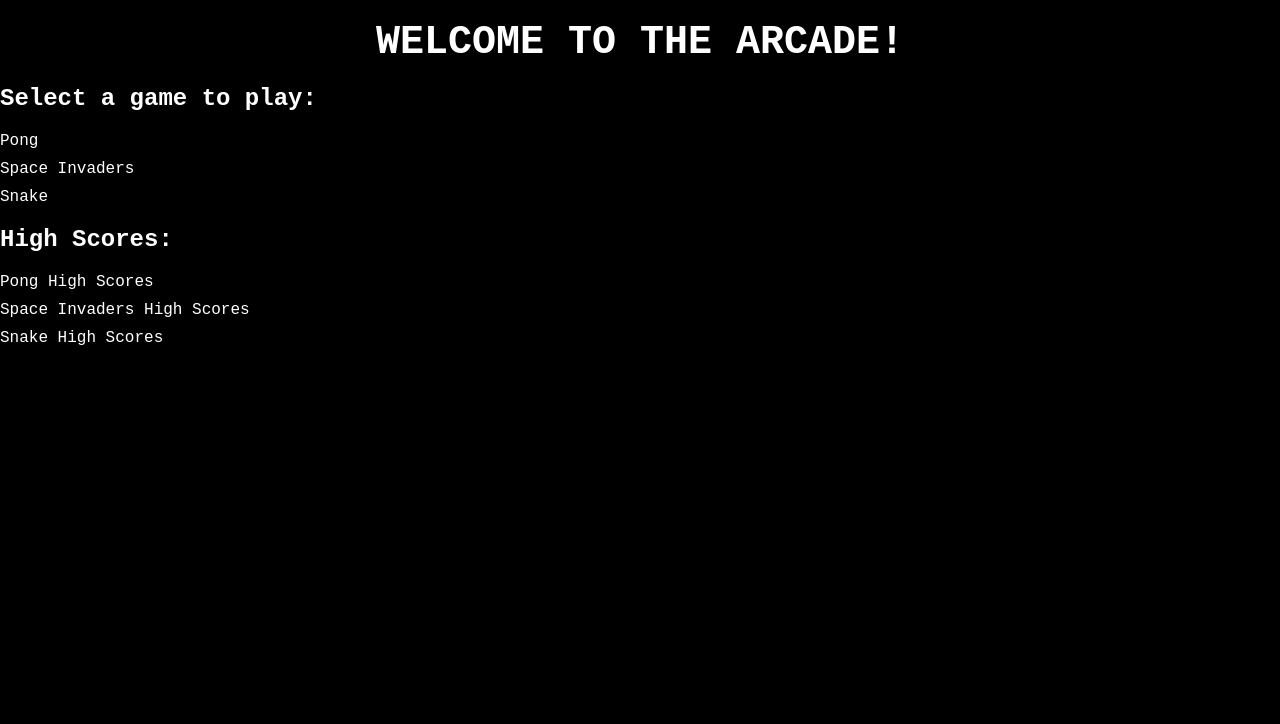
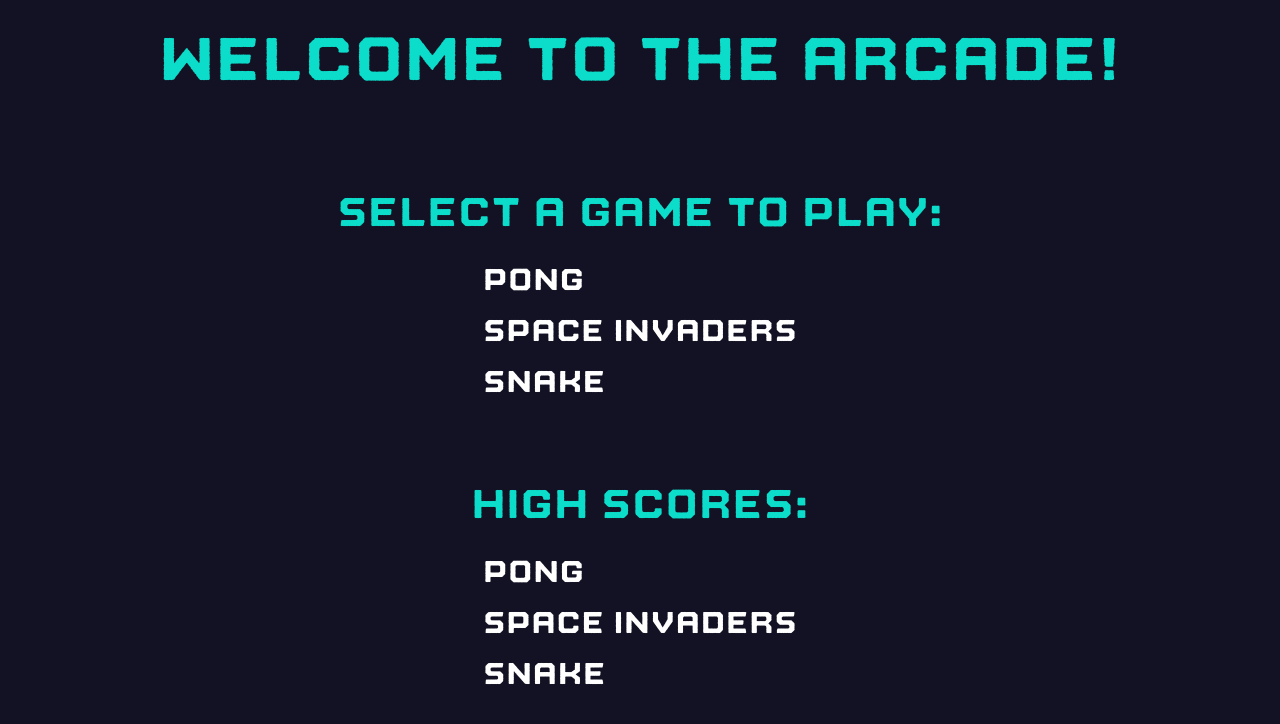
Before and after one commit to phoawb/browser-arcade, a Flask app: page / in a window 1280 px wide. Shown: the top 724 px of the page. Run offline with Flask 3, Linux system fonts and the light colour scheme.

Commit message:
CSS:ed the start screen

```diff
--- a/static/css/arcade.css
+++ b/static/css/arcade.css
@@ -1,27 +1,51 @@
 /* arcade.css */
 
+@font-face {
+  font-family: Nostromo;
+  src: url('../fonts/NostromoRough-Black.woff') format('woff');
+}
+
+#game-container {
+  display: flex;
+  justify-content: center; /* Horizontally center elements */
+  align-items: center; /* Vertically center elements */
+  flex-direction: column;
+}
+#score-container {
+  display: flex;
+  justify-content: center; /* Horizontally center elements */
+  align-items: center; /* Vertically center elements */
+  flex-direction: column;
+}
+
 body {
-  background-color: #000;
-  color: #fff;
-  font-family: 'Courier New', monospace;
+  display: flex;
+  justify-content: center;
+  align-items: center;
+  flex-direction: column;
+  background-color: #121224;
+  color: #0cdcca;
+  font-family: 'Nostromo', 'Courier New', monospace;
   margin: 0;
   padding: 0;
 }
 
 h1 {
   text-align: center;
-  font-size: 40px;
+  font-size: 60px;
   margin: 20px 0;
   text-transform: uppercase;
 }
 
 h2 {
-  font-size: 24px;
+  font-size: 40px;
   margin: 20px 0;
+  margin-top: 65px;
 }
 
 ul {
   list-style-type: none;
+  font-size: 30px;
   padding: 0;
   margin: 0;
 }
@@ -31,10 +55,38 @@ li {
 }
 
 a {
+  border-radius: 0.6vw;
   color: #fff;
   text-decoration: none;
 }
 
 a:hover {
-  color: #ff00ff;
+  box-shadow: 0 0 1.8vw #0cdcca;
+  animation: blink 1.5s infinite;
 }
+
+@keyframes blink {
+  0% {
+    opacity: 1;
+  }
+  50% {
+    opacity: 0;
+  }
+  100% {
+    opacity: 1;
+  }
+}
+
+button {
+  font-family: Nostromo;
+  font-size: 2.5vw;
+  border: 0.14vw solid #3e424f;
+  border-radius: 0.6vw;
+  color: #0cdcca;
+  background-color: #252732;
+}
+
+button:hover {
+  border: 0.14vw solid #0cdcca;
+  box-shadow: 0 0 1.8vw #0cdcca;
+}
--- a/templates/index.html
+++ b/templates/index.html
@@ -10,6 +10,7 @@
   </head>
   <body>
     <h1>Welcome to the Arcade!</h1>
+    <div id="game-container">
       <h2>Select a game to play:</h2>
       <ul>
         <li>
@@ -20,23 +21,26 @@
             >Space Invaders</a
           >
         </li>
-      <li><a href="{{ url_for('play_game', game_name='snake') }}">Snake</a></li>
+        <li>
+          <a href="{{ url_for('play_game', game_name='snake') }}">Snake</a>
+        </li>
       </ul>
+    </div>
+    <div id="score-container">
       <h2>High Scores:</h2>
       <ul>
         <li>
-        <a href="{{ url_for('high_scores', game='pong') }}">Pong High Scores</a>
+          <a href="{{ url_for('high_scores', game='pong') }}">Pong</a>
         </li>
         <li>
           <a href="{{ url_for('high_scores', game='spaceInvaders') }}"
-          >Space Invaders High Scores</a
+            >Space Invaders</a
           >
         </li>
         <li>
-        <a href="{{ url_for('high_scores', game='snake') }}"
-          >Snake High Scores</a
-        >
+          <a href="{{ url_for('high_scores', game='snake') }}">Snake</a>
         </li>
       </ul>
+    </div>
   </body>
 </html>
```
Lines whose indentation alone changed are shown as unchanged.
